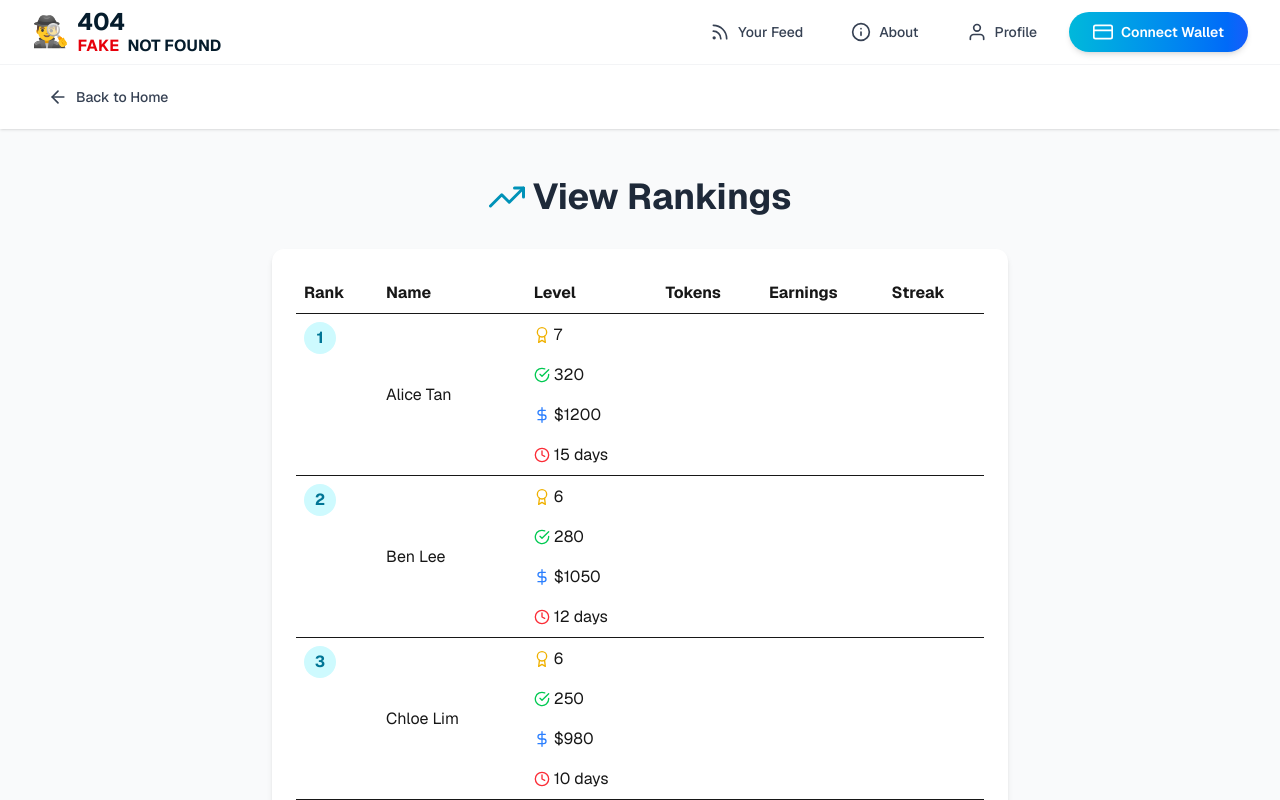
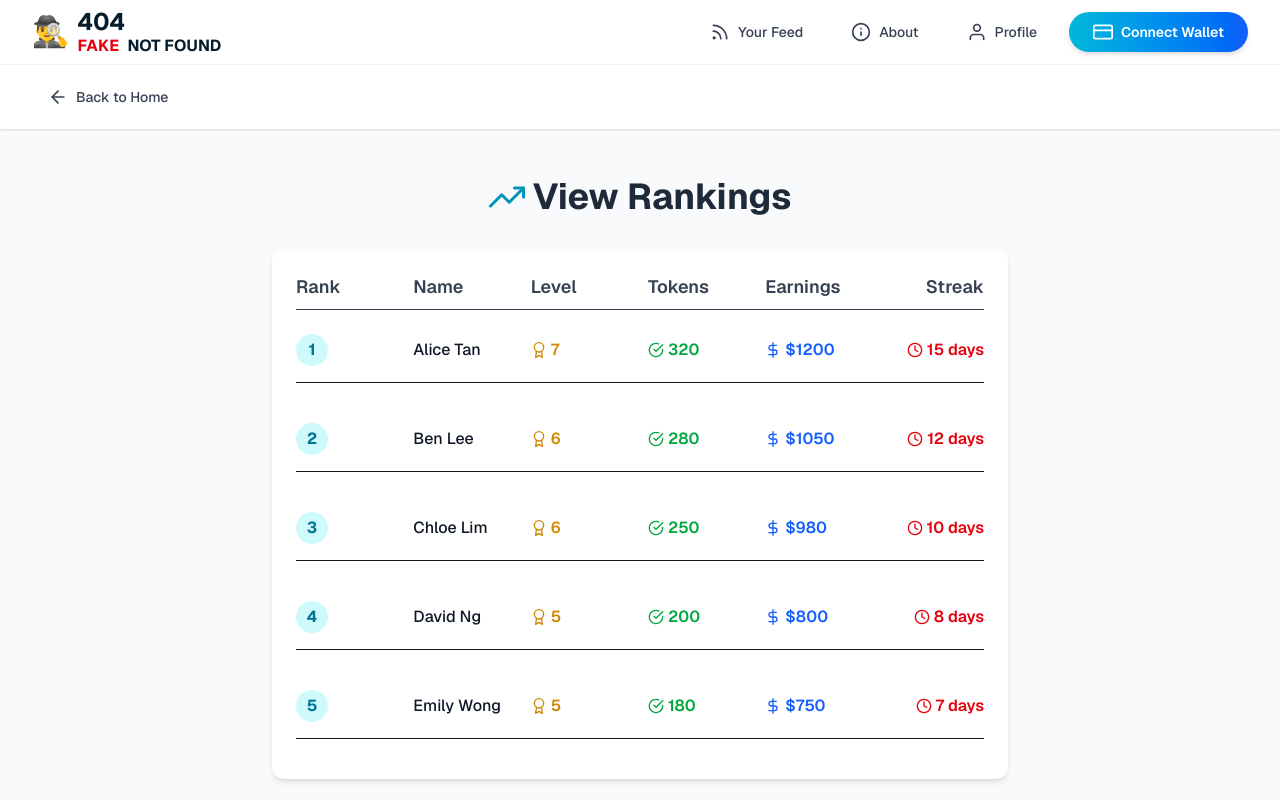
Before and after one commit to ven12345678/404-fakenotfound, a Next.js app: page /leaderboard in a window 1280 px wide. Shown: the top 800 px of the page. Built offline with nearby package versions, Linux system fonts and the light colour scheme.

Commit message:
Update leaderboard.js

```diff
--- a/pages/leaderboard.js
+++ b/pages/leaderboard.js
@@ -73,35 +73,43 @@ export default function Leaderboard() {
         <h1 className="text-4xl font-bold text-center text-gray-800 mb-8 flex items-center justify-center gap-2">
           <FiTrendingUp className="text-cyan-600" /> View Rankings
         </h1>
-        <div className="bg-white rounded-xl shadow-md p-6">
-          <table className="w-full text-left">
-            <thead>
-              <tr className="border-b">
-                <th className="py-2 px-2">Rank</th>
-                <th className="py-2 px-2">Name</th>
-                <th className="py-2 px-2">Level</th>
-                <th className="py-2 px-2">Tokens</th>
-                <th className="py-2 px-2">Earnings</th>
-                <th className="py-2 px-2">Streak</th>
-              </tr>
-            </thead>
-            <tbody>
-              {leaderboardData.map((user) => (
-                <tr key={user.rank} className="border-b hover:bg-gray-50">
-                  <td className="py-2 px-2 font-bold flex items-center gap-2">
+        <div className="bg-white rounded-xl shadow-md p-6 w-full max-w-full">
+          <div className="flex flex-col gap-6 w-full">
+            {/* Header Row */}
+            <div className="grid grid-cols-6 gap-4 pb-2 border-b font-semibold text-gray-700 text-lg w-full">
+              <div>Rank</div>
+              <div>Name</div>
+              <div>Level</div>
+              <div>Tokens</div>
+              <div>Earnings</div>
+              <div className="text-right">Streak</div>
+            </div>
+            {/* User Rows */}
+            {leaderboardData.map((user) => (
+              <div key={user.rank} className="border-b pb-4 mb-4 w-full">
+                <div className="grid grid-cols-6 gap-4 items-center w-full">
+                  <div>
                     <span className="inline-flex items-center justify-center w-8 h-8 rounded-full bg-cyan-100 text-cyan-700 font-bold">
                       {user.rank}
                     </span>
-                  </td>
-                  <td className="py-2 px-2">{user.name}</td>
-                  <td className="py-2 px-2 flex items-center gap-1"><FiAward className="text-yellow-500" /> {user.level}</td>
-                  <td className="py-2 px-2 flex items-center gap-1"><FiCheckCircle className="text-green-500" /> {user.tokens}</td>
-                  <td className="py-2 px-2 flex items-center gap-1"><FiDollarSign className="text-blue-500" /> ${user.earnings}</td>
-                  <td className="py-2 px-2 flex items-center gap-1"><FiClock className="text-red-500" /> {user.streak} days</td>
-                </tr>
-              ))}
-            </tbody>
-          </table>
+                  </div>
+                  <div className="font-medium text-gray-900">{user.name}</div>
+                  <div className="flex flex-col items-start">
+                    <span className="flex items-center gap-1 text-yellow-600 font-semibold"><FiAward /> {user.level}</span>
+                  </div>
+                  <div className="flex flex-col items-start">
+                    <span className="flex items-center gap-1 text-green-600 font-semibold"><FiCheckCircle /> {user.tokens}</span>
+                  </div>
+                  <div className="flex flex-col items-start">
+                    <span className="flex items-center gap-1 text-blue-600 font-semibold"><FiDollarSign /> ${user.earnings}</span>
+                  </div>
+                  <div className="flex flex-col items-end">
+                    <span className="flex items-center gap-1 text-red-600 font-semibold"><FiClock /> {user.streak} days</span>
+                  </div>
+                </div>
+              </div>
+            ))}
+          </div>
         </div>
       </div>
     </div>
```
